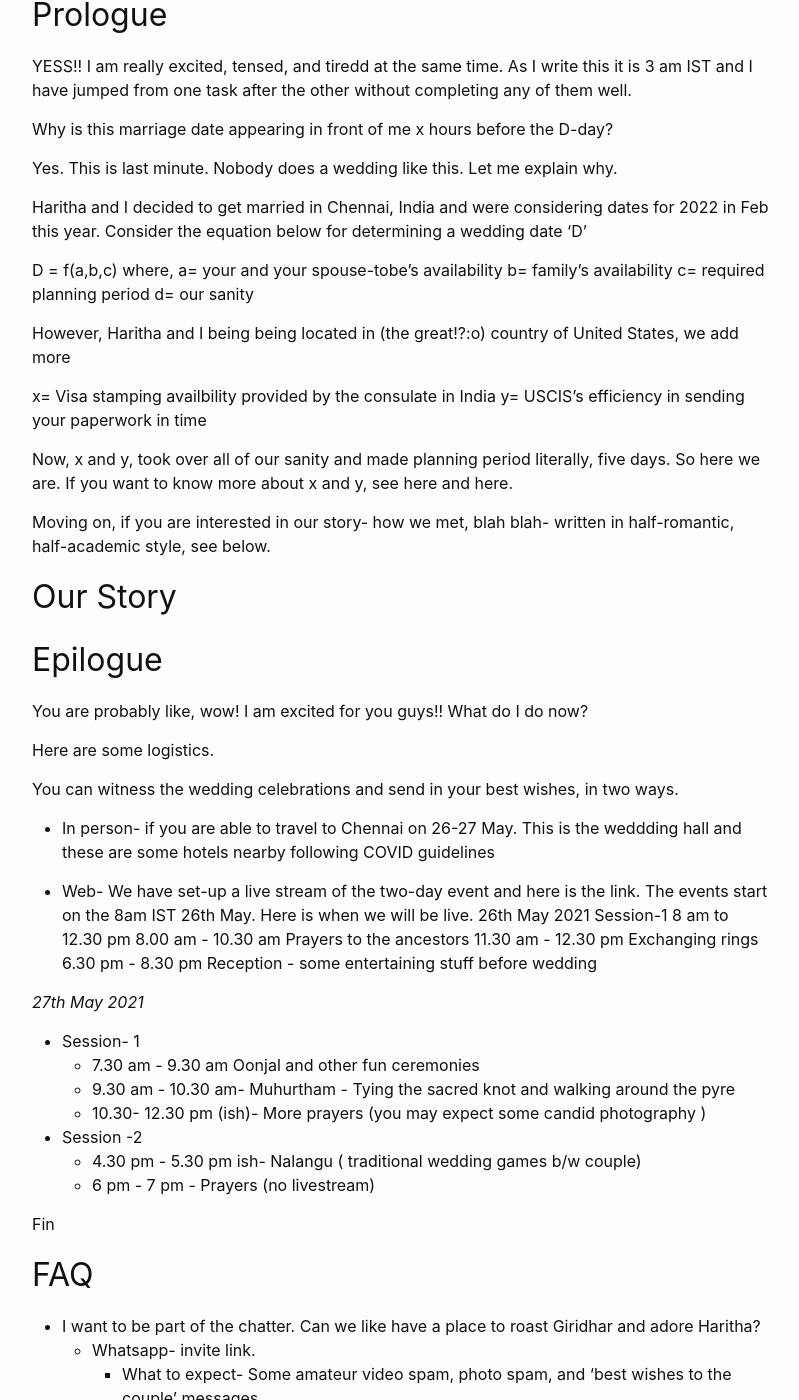
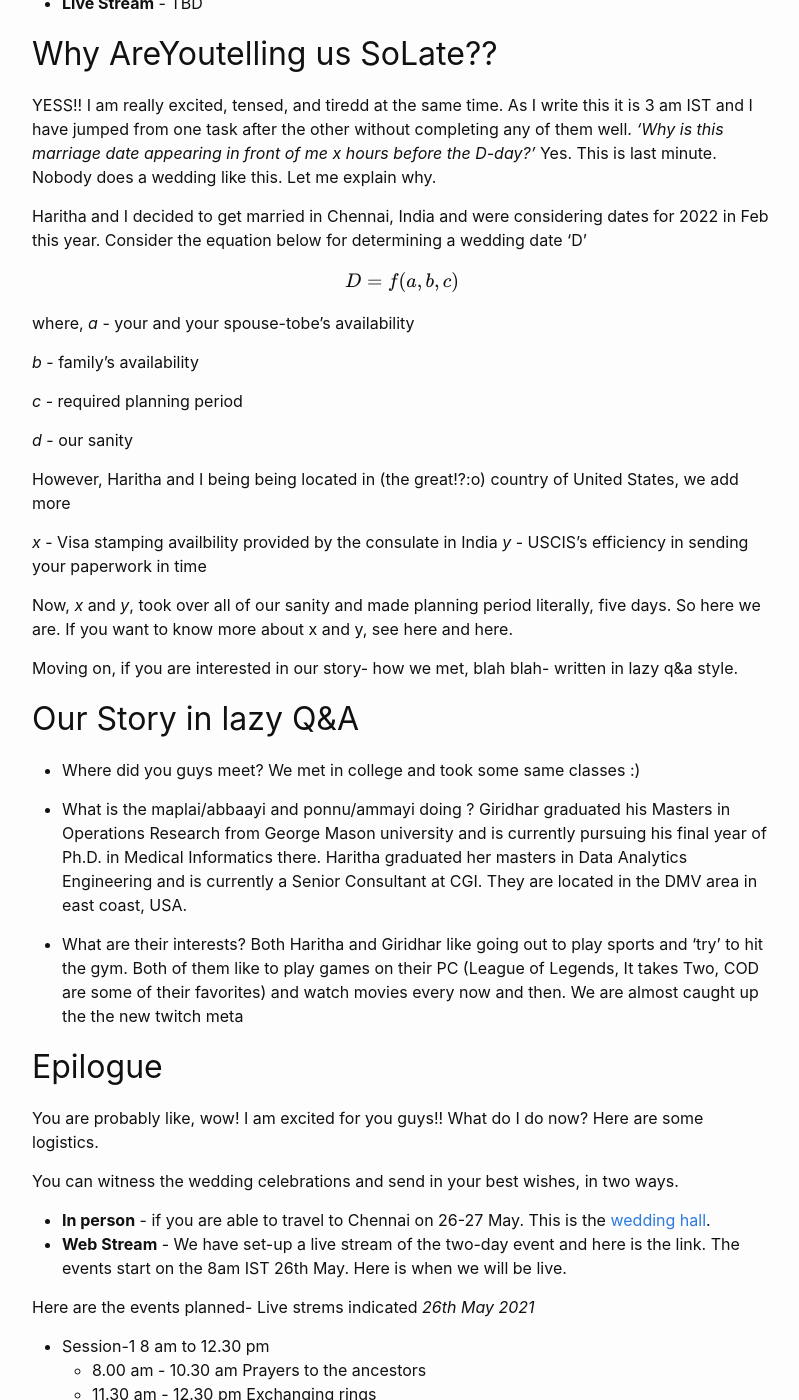
Before and after one commit to gklabs/gklabs.github.io, a Jekyll site: the page built from wedding.markdown, in a window 1280 px wide and 1400 px high, scrolled down 338 px. Shown: the whole window, without its empty margins (238-1037 px from the left). Built offline with Jekyll 4.4.1, drawn with Linux system fonts in a browser that asks for light colours; formulas are drawn with MathJax 3; some of the changed text lies outside the part shown.

Commit message:
wedding page_edits

```diff
--- a/wedding.markdown
+++ b/wedding.markdown
@@ -8,98 +8,96 @@ Hello friends 👋🏽
 
 I am getting married!! To my best friend from college, Haritha.
 
-* Prologue: Wow that is huge!! last minute?!
-* Our story
-* Epilogue: Okay, now what do I do?
+## Quick Reference
 
-## Prologue
+* **Wedding location**- https://goo.gl/maps/8L4FubmBxvCrftscA
+* **Live Stream** - TBD
 
-YESS!! I am really excited, tensed, and tiredd at the same time. As I write this it is 3 am IST and I have jumped from one task after the other without completing any of them well.
 
-Why is this marriage date appearing in front of me x hours before the D-day?
 
-Yes. This is last minute. Nobody does a wedding like this. Let me explain why.
+## Why AreYoutelling us SoLate??
+
+YESS!! I am really excited, tensed, and tiredd at the same time. As I write this it is 3 am IST and I have jumped from one task after the other without completing any of them well. *'Why is this marriage date appearing in front of me x hours before the D-day?'* Yes. This is last minute. Nobody does a wedding like this. Let me explain why.
 
 Haritha and I decided to get married in Chennai, India and were considering dates for 2022 in Feb this year. Consider the equation below for determining a wedding date 'D'
 
+$$
 D = f(a,b,c)
+$$
+
 where,
-a= your and your spouse-tobe's availability
-b= family's availability
-c= required planning period
-d= our sanity
+*a* - your and your spouse-tobe's availability
+
+*b* - family's availability
+
+*c* - required planning period
+
+*d* - our sanity
 
 However, Haritha and I being being located in (the great!?:o) country of United States, we add more
 
-x= Visa stamping availbility provided by the consulate in India
-y= USCIS's efficiency in sending your paperwork in time
+*x* - Visa stamping availbility provided by the consulate in India
+*y* - USCIS's efficiency in sending your paperwork in time
 
-Now, x and y, took over all of our sanity and made planning period literally, five days. So here we are.
+Now, *x* and *y*, took over all of our sanity and made planning period literally, five days. So here we are.
 If you want to know more about x and y, see here and here.
 
-Moving on, if you are interested in our story- how we met, blah blah- written in half-romantic, half-academic style, see below.
+Moving on, if you are interested in our story- how we met, blah blah- written in lazy
+q&a style.
 
-## Our Story
+## Our Story in lazy Q&A
 
+* Where did you guys meet?
+We met in college and took some same classes :)
 
+* What is the maplai/abbaayi and ponnu/ammayi doing ?
+Giridhar graduated his Masters in Operations Research from George Mason university and is currently pursuing his final year of Ph.D. in Medical Informatics there.
+Haritha graduated her masters in Data Analytics Engineering and is currently a Senior Consultant at CGI.
+They are located in the DMV area in east coast, USA.
+
+* What are their interests?
+Both Haritha and Giridhar like going out to play sports and 'try' to hit the gym. Both of them like to play games on their PC (League of Legends, It takes Two, COD are some of their favorites) and watch movies every now and then. We are almost caught up the the new twitch meta
 
 ## Epilogue
 
-You are probably like, wow! I am excited for you guys!! What do I do now?
-
-Here are some logistics.
+You are probably like, wow! I am excited for you guys!! What do I do now? Here are some logistics.
 
 You can witness the wedding celebrations and send in your best wishes, in two ways.
 
-* In person- if you are able to travel to Chennai on 26-27 May. This is the weddding hall and these are some hotels nearby following COVID guidelines
+* **In person** - if you are able to travel to Chennai on 26-27 May. This is the [wedding hall](https://goo.gl/maps/8L4FubmBxvCrftscA).
+* **Web Stream** - We have set-up a live stream of the two-day event and here is the link. The events start on the 8am IST 26th May. Here is when we will be live.
 
-* Web- We have set-up a live stream of the two-day event and here is the link. The events start on the 8am IST 26th May. Here is when we will be live.
-26th May 2021
-Session-1 8 am to 12.30 pm
-8.00 am - 10.30 am Prayers to the ancestors
-11.30 am - 12.30 pm Exchanging rings
-6.30 pm - 8.30 pm Reception - some entertaining stuff before wedding
+Here are the events planned- Live strems indicated
+*26th May 2021*
+
+* Session-1 8 am to 12.30 pm
+  * 8.00 am - 10.30 am Prayers to the ancestors
+  * 11.30 am - 12.30 pm Exchanging rings
+  * 6.30 pm - 8.30 pm Reception (live streamed)
 
 *27th May 2021*
 
-* Session- 1
+* Session- 1 (live streamed)
   * 7.30 am - 9.30 am Oonjal and other fun ceremonies
   * 9.30 am - 10.30 am- Muhurtham - Tying the sacred knot and walking around the pyre
   * 10.30- 12.30 pm (ish)- More prayers (you may expect some candid photography )
 * Session -2
   * 4.30 pm - 5.30 pm ish-  Nalangu ( traditional wedding games b/w couple)
-  * 6 pm - 7 pm - Prayers (no livestream)
+  * 6 pm - 7 pm - Prayers  (no livestream)
 
 Fin
 
-## FAQ
+## Frequntly Asked Questions
 
 * I want to be part of the chatter. Can we like have a place to roast Giridhar and adore Haritha?
   * Whatsapp- invite link.
     * What to expect- Some amateur video spam, photo spam, and 'best wishes to the couple' messages
     * you consent to share your phone number with strangers you may not know.
-    * Not recommended. but ok.
-    * for boomers and lazy people.
+    * simple but ok.
 
-* Community discord server
-
-  * Cool, moddedd and verified
-  * safe, anonymous
-  * I will personally make sure there is categorized, organized ammteur video spam, photo spam, and 'best wishes to the couple' messages
-  * some perks
-    * i am planning community events starting with folks here. they include virtual game-nights, watch- parties, movie nights and some just chatting type evenings where we riff off on random topics. If you don't join you will miss out on the fun.
-    * Chat will be respectful, thoughtful and just better
-    * Chance to connect with the community around the world and exchange ideas etc.
-
-* Haritha, you look so beautiful! Who did your makeup and style?
-  * Hair
-  * Makeup
-  * Jewellery
-
-* Giridhar, you barely managed(?!) What did you do?
- * The reception suit -
- * Wedding veshti-
-
-The event seems set to go great, who were involved in the planning?
-Food-
-Stage decorations-
+* I want to send a gift to Giridhar and Haritha. I am attending virtually. What should I do?
+  We appreciate you wanting to contribute and be a part of the lives we are going to build for ourselves. Thank you so much <3
+  * If you are located in the US,
+    * just buy us as an amazon dot com gift card for the money you want to send us. We will send you a thank you mail and tell you what we did with it and send you a picture of us posing along :D This is my email- reachgknow@gmail.com.
+    *
+  * If you are located in India,
```
